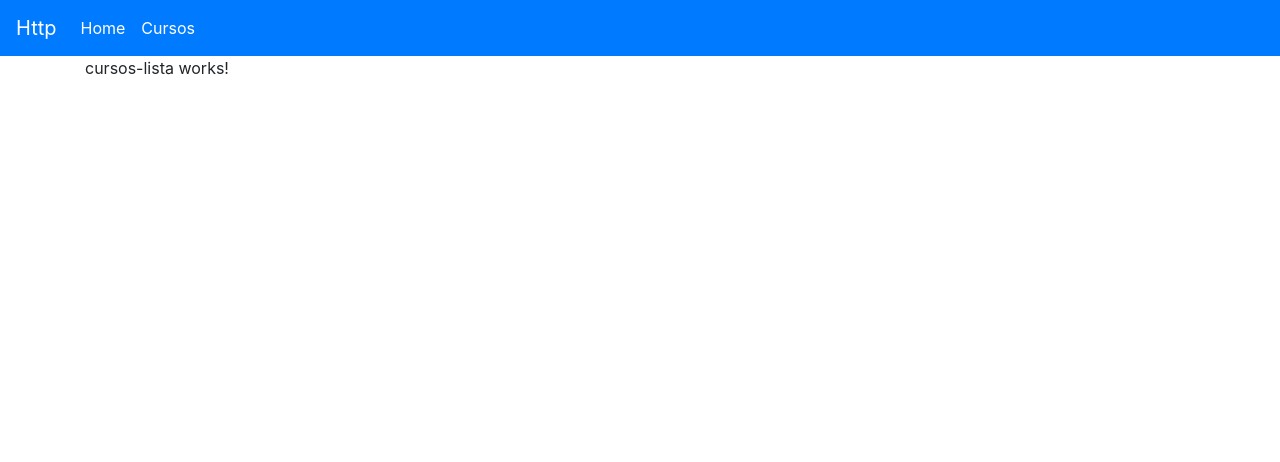
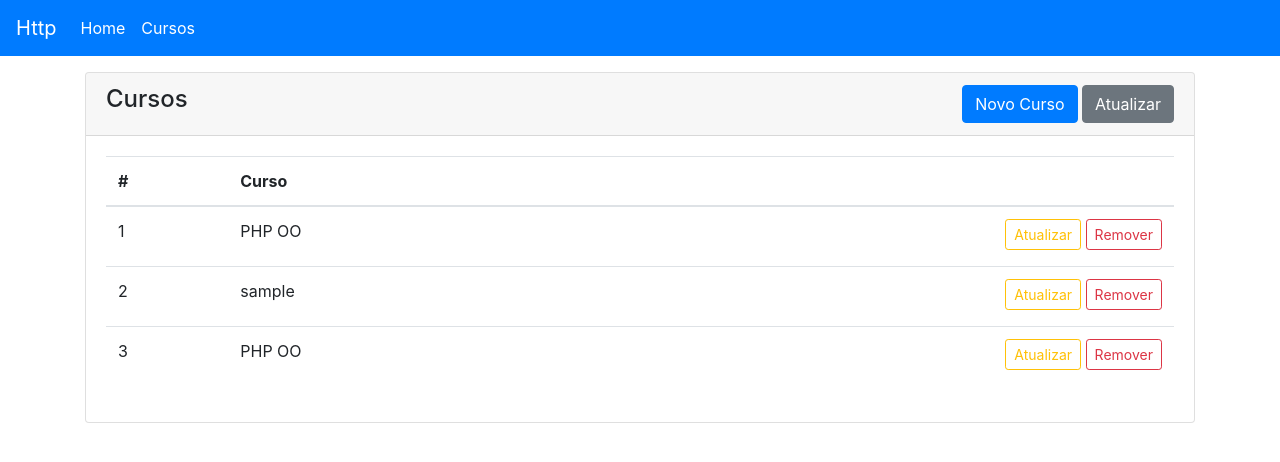
Before and after one commit to Juniorjcmj/request-http-jota, an Angular app: page /cursos in a window 1280 px wide. Shown: the top 462 px of the page. Built offline with nearby package versions, Linux system fonts and the light colour scheme; data requests are answered from the project's data file.

Commit message:
listar registros

```diff
--- /dev/null
+++ b/db.json
@@ -0,0 +1,16 @@
+{
+  "cursos": [
+    {
+      "nome": "PHP OO",
+      "id": 1
+    },
+    {
+      "nome": "sample",
+      "id": 2
+    },
+    {
+      "nome": "PHP OO",
+      "id": 3
+    }
+  ]
+}
--- a/src/app/app-routing.module.ts
+++ b/src/app/app-routing.module.ts
@@ -9,7 +9,7 @@
 },
 {
   path: 'cursos',
-  loadChildren:'./cursos/cursos.module#CursosModule'
+  loadChildren: () => import('./cursos/cursos.module').then(m => m.CursosModule)
 }
 
 ];
--- a/src/app/app.module.ts
+++ b/src/app/app.module.ts
@@ -3,6 +3,7 @@
 
 import { AppRoutingModule } from './app-routing.module';
 import { AppComponent } from './app.component';
+import { HttpClientModule } from '@angular/common/http';
 
 @NgModule({
   declarations: [
@@ -10,7 +11,8 @@
   ],
   imports: [
     BrowserModule,
-    AppRoutingModule
+    AppRoutingModule,
+    HttpClientModule
   ],
   providers: [],
   bootstrap: [AppComponent]
--- /dev/null
+++ b/src/app/cursos.service.ts
@@ -0,0 +1,43 @@
+import { Injectable } from '@angular/core';
+import { HttpClient } from '@angular/common/http';
+import { Curso } from './cursos/curso';
+import { tap, delay, take } from 'rxjs/operators';
+//import { environment } from '../../environments/environment';
+
+
+@Injectable({
+  providedIn: 'root'
+})
+export class CursosService {
+
+  private readonly API= ' http://localhost:3000/cursos';
+
+  constructor(private http: HttpClient) { }
+
+  list(){
+    return this.http.get<Curso[]>(this.API)
+    .pipe(
+      tap(console.log)
+    )
+    ;
+  }
+
+
+
+
+
+
+
+
+
+
+
+
+
+
+
+
+
+
+
+}
--- /dev/null
+++ b/src/app/cursos/curso.ts
@@ -0,0 +1,5 @@
+export interface Curso{
+
+    id: number;
+    nome: string;
+}
--- a/src/app/cursos/cursos-lista/cursos-lista.component.html
+++ b/src/app/cursos/cursos-lista/cursos-lista.component.html
@@ -1 +1,45 @@
-<p>cursos-lista works!</p>
+<div class="card mt-3">
+    <div class="card-header">
+      <div class="float-left">
+        <h4>Cursos</h4>
+      </div>
+      <div class="float-right">
+        <button type="button" class="btn btn-primary" [routerLink]="['novo']">Novo Curso</button>
+        <button type="button" class="btn btn-secondary" >Atualizar</button>
+      </div>
+    </div>
+    <div class="card-body">
+      <table class="table table-hover" >
+        <thead>
+          <tr>
+            <th>#</th>
+            <th>Curso</th>
+            <th></th>
+          </tr>
+        </thead>
+        <tbody>
+          <tr *ngFor="let curso of cursos" >
+            <td>{{curso.id}}</td>
+            <td>{{curso.nome}}</td>
+            <td>
+              <span class="float-right">
+                <button class="btn btn-outline-warning mb-1 btn-sm">
+                  Atualizar
+                </button>
+
+                <button class="btn btn-outline-danger mb-1 btn-sm" >
+                  Remover
+                </button>
+              </span>
+            </td>
+          </tr>
+        </tbody>
+      </table>
+
+      <ng-template #loading>
+        <span>Carregando Cursos...</span>
+      </ng-template>
+
+
+    </div>
+  </div>
--- a/src/app/cursos/cursos-lista/cursos-lista.component.ts
+++ b/src/app/cursos/cursos-lista/cursos-lista.component.ts
@@ -1,15 +1,22 @@
 import { Component, OnInit } from '@angular/core';
+import { CursosService } from 'src/app/cursos.service';
+import { Curso } from '../curso';
 
 @Component({
   selector: 'app-cursos-lista',
   templateUrl: './cursos-lista.component.html',
-  styles: []
+  styles: [],
+   preserveWhitespaces: true
 })
 export class CursosListaComponent implements OnInit {
 
-  constructor() { }
+  cursos: Curso[];
 
-  ngOnInit(): void {
+  constructor(private service: CursosService) { }
+
+  ngOnInit(){
+    this.service.list()
+    .subscribe(dados => this.cursos = dados);
   }
 
 }
--- /dev/null
+++ b/src/db.json
@@ -0,0 +1,5 @@
+{
+    "cursos": [
+      { "id": 1, "nome": "json-server" }
+    ]
+}
```
Also changed, not shown: 2 other files (tests, documents, lock files or other folders).
